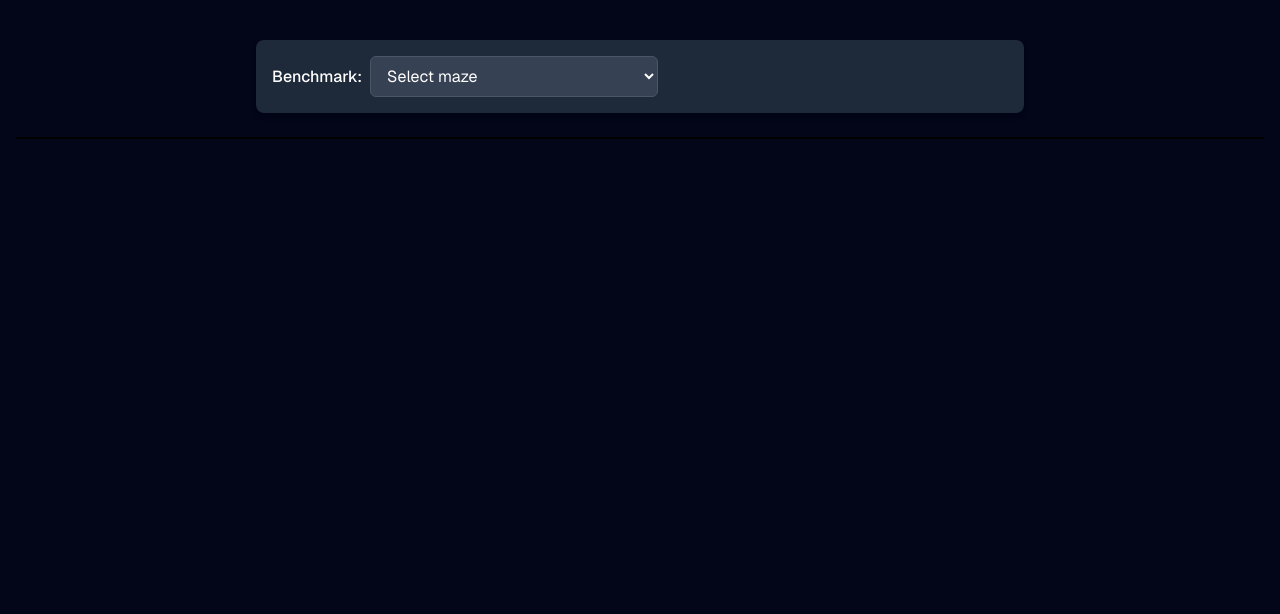
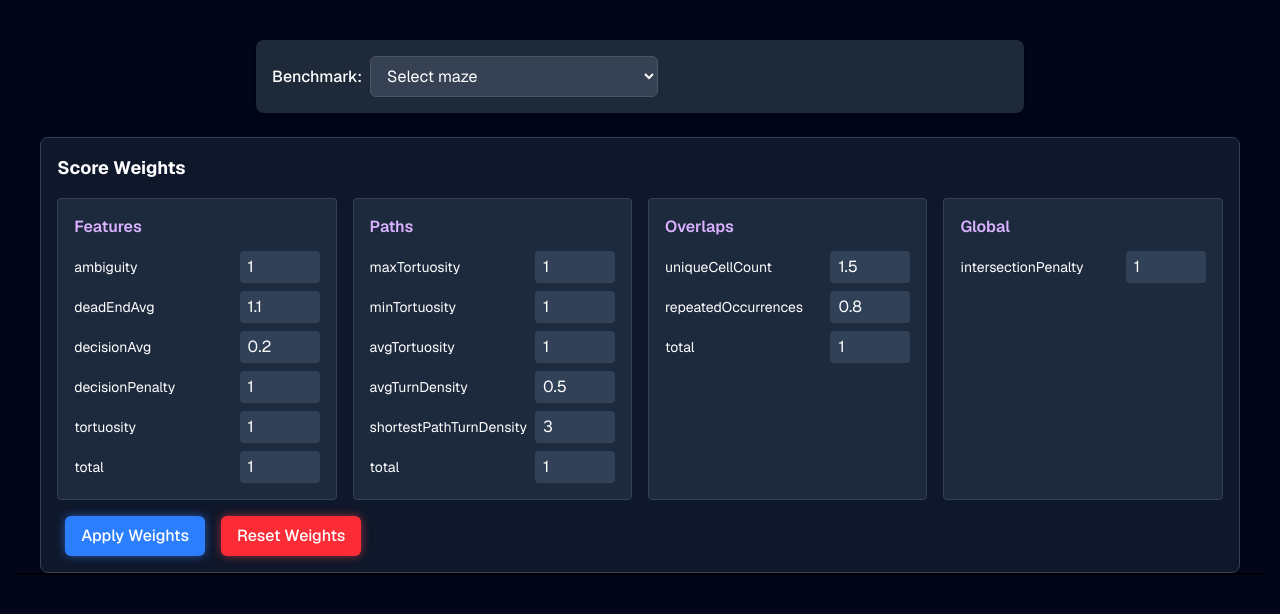
Before and after one commit to sebast825/maze-lab, a Next.js app: page /maze-analysis in a window 1280 px wide. Shown: the top 614 px of the page. Built offline with nearby package versions, Linux system fonts and the light colour scheme.

Commit message:
feat weights configuration table with live editing and managment hook

```diff
--- a/src/features/mazeAnalysis/components/MazeAnalysis.tsx
+++ b/src/features/mazeAnalysis/components/MazeAnalysis.tsx
@@ -11,6 +11,8 @@ import { ToolBar } from "@/components/toolBar";
 import { BenchmarkSelector } from "./benchmarkSelector";
 import { DrawMode } from "./drawMode";
 import { AnalysisMode } from "../types";
+import { useScoreWeights } from "../useScoreWeights";
+import { ScoreWeightsPanel } from "./scoreWeightsPanel";
 
 export function MazeAnalysis() {
   const [selectedId, setSelectedId] = useState<number | string>("");
@@ -19,7 +21,7 @@ export function MazeAnalysis() {
   const [gameMode, setGameMode] = useState<AnalysisMode>("DRAW");
   const { mazeData, createMaze } = useMazeAnalysis();
   const [showPath, setShowPath] = useState<boolean>(true);
-
+  const { weights, setWeights,resetWeights } = useScoreWeights();
   const handleUndoDraw = () => {
     drawingRef.current?.undo();
   };
@@ -35,9 +37,10 @@ export function MazeAnalysis() {
     if (!getMazeRawData) return;
     createMaze(getMazeRawData);
   }, [selectedId]);
+
   return (
     <>
-      <div className="flex flex-col min-h-screen w-full items-center justify-center bg-slate-950 font-sans md:max-h-[100vh]  px-4">
+      <div className="flex flex-col min-h-screen w-full items-center justify-center bg-slate-950 font-sans   px-4">
         {/* 1. Changed max-w-3xl to max-w-full/w-full and aligned children to center */}
         <main className="flex flex-col flex-1 w-full max-w-full items-center justify-between  my-10">
           {/* 2. Added centering to the direct wrapper container */}
@@ -73,6 +76,13 @@ export function MazeAnalysis() {
                 )}
               </ToolBar>
             </div>
+             <ScoreWeightsPanel
+              weights={weights}
+              onApply={(newWeights) => {
+                setWeights(newWeights);
+              }}
+              onResset = {()=>resetWeights()}
+            />
             {/* Mazes */}
             <div className="relative w-full  overflow-auto border border-black rounded bg-slate-950 ">
               <div className="grid min-h-full min-w-full place-items-center">
@@ -96,6 +106,8 @@ export function MazeAnalysis() {
                 </div>
               </div>
             </div>
+
+
           </div>
         </main>
       </div>
--- /dev/null
+++ b/src/features/mazeAnalysis/components/scoreWeightsPanel.tsx
@@ -0,0 +1,130 @@
+"use client";
+
+import { ActionButton } from "@/components/actionButton";
+import { Weights } from "@/lib/maze/metrics/scoring/types";
+import { useEffect, useState } from "react";
+
+interface Props {
+  weights: Weights;
+  onApply: (weights: Weights) => void;
+  onResset: () => void;
+}
+
+export function ScoreWeightsPanel({ weights, onApply, onResset }: Props) {
+  const [draft, setDraft] = useState(weights);
+
+  useEffect(() => {
+    setDraft(weights);
+  }, [weights]);
+
+  const updateNestedValue = (
+    section: keyof Weights,
+    key: string,
+    value: number,
+  ) => {
+    setDraft((prev) => {
+      if (typeof prev[section] !== "object") {
+        return {
+          ...prev,
+          [section]: value,
+        };
+      }
+
+      return {
+        ...prev,
+        [section]: {
+          ...(prev[section] as object),
+          [key]: value,
+        },
+      };
+    });
+  };
+
+  return (
+    <div className="rounded-lg bg-slate-900 p-4 border border-slate-700">
+      <h2 className="text-lg font-bold mb-4 text-white">Score Weights</h2>
+
+      <div className="grid grid-cols-1 md:grid-cols-2 xl:grid-cols-4 gap-4">
+        {Object.entries(draft).map(([sectionName, sectionValue]) => {
+          if (typeof sectionValue !== "object") {
+            return (
+              <div
+                key={sectionName}
+                className="rounded border border-slate-700 bg-slate-800 p-4"
+              >
+                <h3 className="font-semibold text-purple-300 mb-3">Global</h3>
+
+                <div className="flex items-center gap-2">
+                  <label className="text-white flex-1">{sectionName}</label>
+
+                  <input
+                    type="number"
+                    step="0.1"
+                    value={sectionValue}
+                    onChange={(e) =>
+                      updateNestedValue(
+                        sectionName as keyof Weights,
+                        "",
+                        Number(e.target.value),
+                      )
+                    }
+                    className="w-24 rounded bg-slate-700 text-white px-2 py-1"
+                  />
+                </div>
+              </div>
+            );
+          }
+
+          return (
+            <div
+              key={sectionName}
+              className="rounded border border-slate-700 bg-slate-800 p-4"
+            >
+              <h3 className="font-semibold text-purple-300 mb-3 capitalize">
+                {sectionName}
+              </h3>
+
+              <div className="space-y-2">
+                {Object.entries(sectionValue).map(([key, value]) => (
+                  <div
+                    key={key}
+                    className="flex items-center justify-between gap-2"
+                  >
+                    <label className="text-white text-sm">{key}</label>
+
+                    <input
+                      type="number"
+                      step="0.1"
+                      value={value as number}
+                      onChange={(e) =>
+                        updateNestedValue(
+                          sectionName as keyof Weights,
+                          key,
+                          Number(e.target.value),
+                        )
+                      }
+                      className="w-20 rounded bg-slate-700 text-white px-2 py-1"
+                    />
+                  </div>
+                ))}
+              </div>
+            </div>
+          );
+        })}
+      </div>
+
+      <div className="mx-2 w-full flex gap-4 mt-4">
+        <ActionButton
+          action={() => onApply(draft)}
+          color={"blue"}
+          text="Apply Weights"
+        ></ActionButton>
+        <ActionButton
+          action={() => onResset()}
+          color={"red"}
+          text="Reset Weights"
+        ></ActionButton>
+      </div>
+    </div>
+  );
+}
--- /dev/null
+++ b/src/features/mazeAnalysis/useScoreWeights.ts
@@ -0,0 +1,43 @@
+import { defaultWeights } from "@/lib/maze/metrics/scoring/defaultWeights";
+import { Weights } from "@/lib/maze/metrics/scoring/types";
+import { useState } from "react";
+
+
+export const useScoreWeights = () => {
+  const [weights, setWeights] = useState<Weights>(defaultWeights);
+
+  const updateWeight = (
+    section: keyof Weights,
+    key: string,
+    value: number,
+  ) => {
+    setWeights((prev) => {
+      if (typeof prev[section] !== "object") {
+        return {
+          ...prev,
+          [section]: value,
+        };
+      }
+
+      return {
+        ...prev,
+        [section]: {
+          ...(prev[section] as object),
+          [key]: value,
+        },
+      };
+    });
+  };
+
+  const resetWeights = () => {
+   console.log("llega")
+    setWeights(defaultWeights);
+  };
+
+  return {
+    weights,
+    setWeights,
+    updateWeight,
+    resetWeights,
+  };
+};
```
